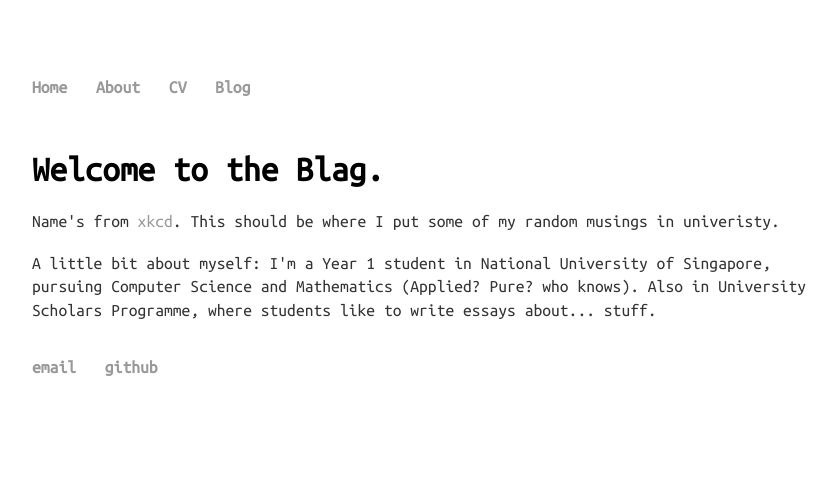
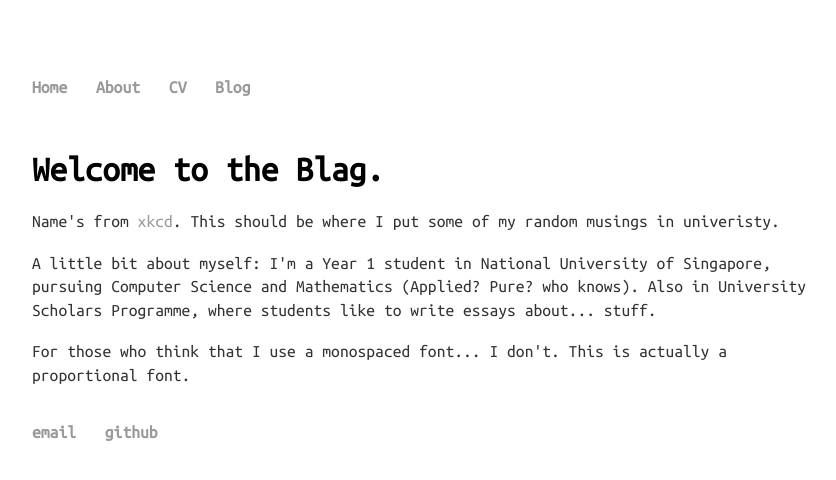
Before and after one commit to theodoreleebrant/theodoreleebrant.github.io, a Jekyll site: the page built from index.html, in a window 1280 px wide. Shown: the top 480 px of the page, without its empty margins (96-932 px from the left). Built offline with Jekyll 4.4.1, drawn with Linux system fonts in a browser that asks for light colours; some web fonts are replaced.

Commit message:
Update index.html

```diff
--- a/index.html
+++ b/index.html
@@ -7,4 +7,5 @@ title: Theodore's Blag
 	<p>Name's from <a href="https://xkcd.com/148/">xkcd</a>. This should be where I put some of my random musings in univeristy.</p>
 
 	<p>A little bit about myself: I'm a Year 1 student in National University of Singapore, pursuing Computer Science and Mathematics (Applied? Pure? who knows). Also in University Scholars Programme, where students like to write essays about... stuff.</p>
+	<p>For those who think that I use a monospaced font... I don't. This is actually a proportional font.
 </div><!-- /.blurb -->
```
